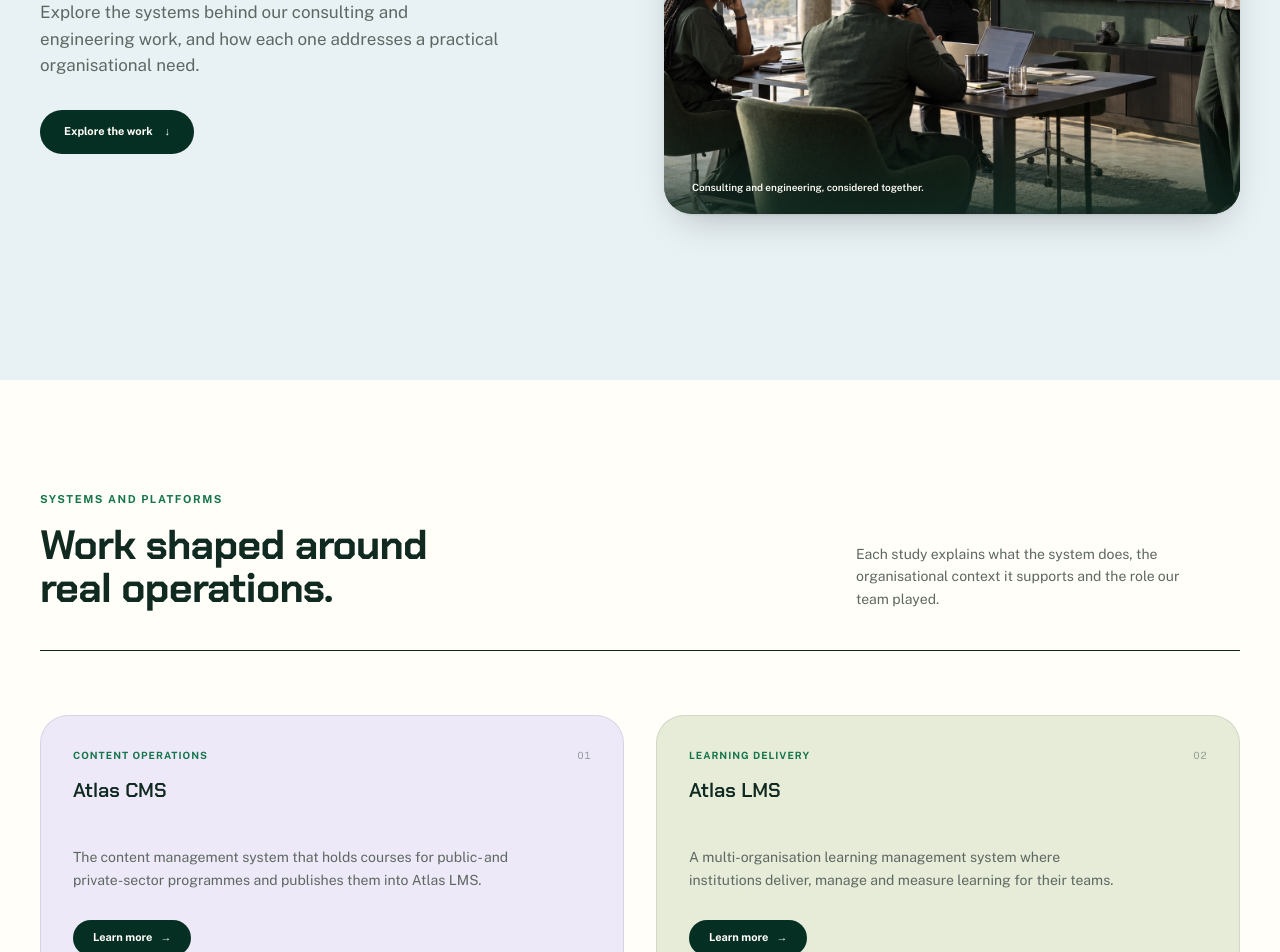
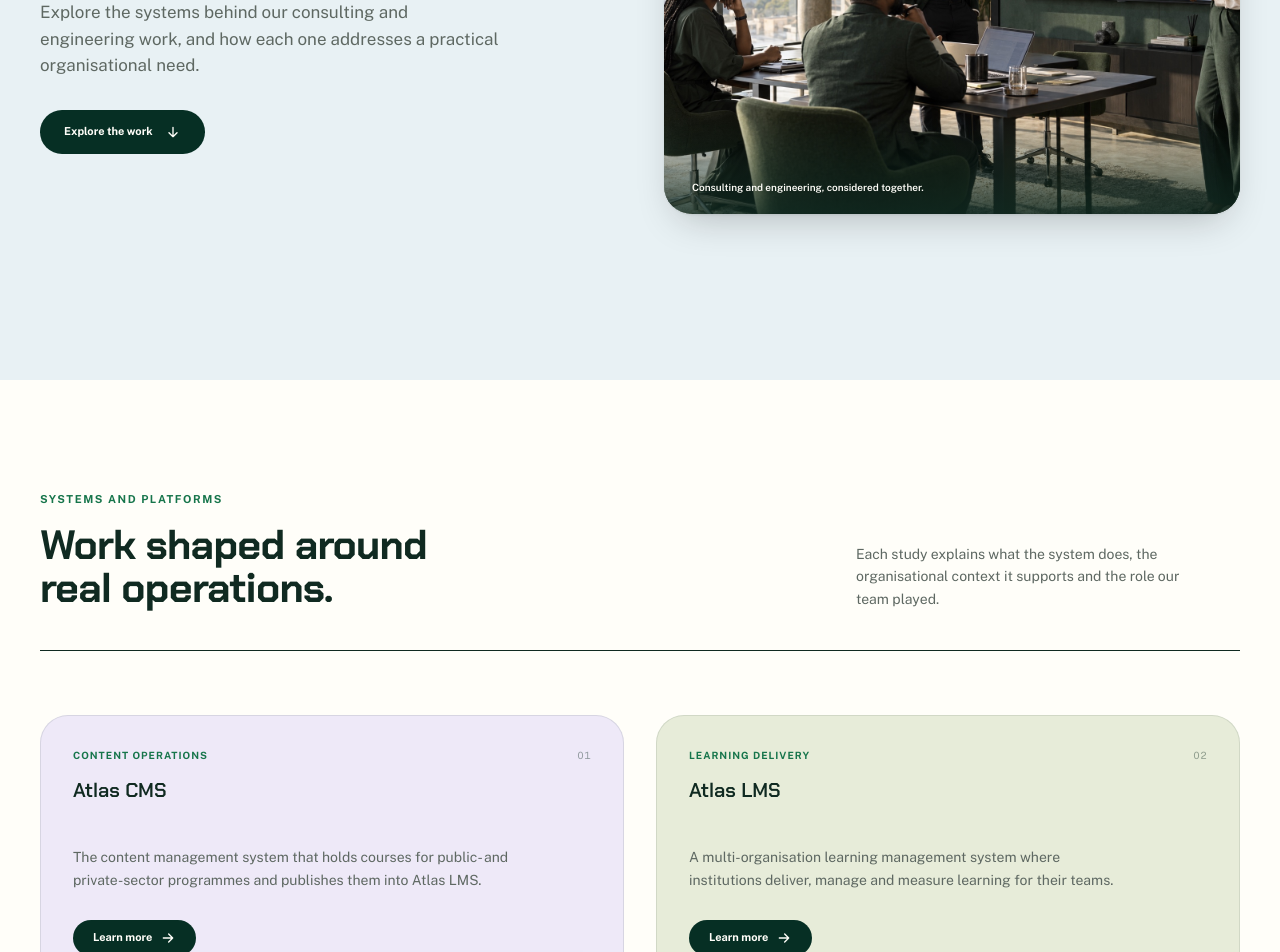
Before and after one commit to iDebugg/VonNewMan-Website, a Next.js app: page /case-studies in a window 1280 px wide. Shown: the part 420-1372 px from the top of the page. Built offline with nearby package versions, Linux system fonts and the light colour scheme; no server answers.

Commit message:
icon changes from generic to real icons on the website

```diff
--- a/app/case-studies/[slug]/page.tsx
+++ b/app/case-studies/[slug]/page.tsx
@@ -5,6 +5,7 @@ import { notFound } from "next/navigation";
 import { SystemVisual } from "@/components/case-studies/SystemVisual";
 import { SiteFooter } from "@/components/layout/SiteFooter";
 import { SiteHeader } from "@/components/layout/SiteHeader";
+import { ArrowLeftIcon, ArrowRightIcon, ArrowUpRightIcon } from "@/components/ui/Icon";
 import { systems } from "@/lib/content";
 import { reveal } from "@/lib/utils/reveal";
 
@@ -80,7 +81,7 @@ export default async function CaseStudyDetailPage({ params }: PageProps) {
                   href="/#contact"
                   className="mt-8 inline-flex items-center gap-3 rounded-full bg-lime px-6 py-3.5 text-label font-bold text-ink transition-transform hover:-translate-y-0.5"
                 >
-                  Discuss a similar system <span aria-hidden="true">↗</span>
+                  Discuss a similar system <ArrowUpRightIcon />
                 </Link>
               </div>
             </div>
@@ -230,13 +231,13 @@ export default async function CaseStudyDetailPage({ params }: PageProps) {
                   href={`/case-studies/${previousSystem.slug}`}
                   className="inline-flex items-center gap-3 rounded-full border border-ink px-6 py-3.5 text-label font-bold text-ink hover:bg-paper"
                 >
-                  ← {previousSystem.title}
+                  <ArrowLeftIcon /> {previousSystem.title}
                 </Link>
                 <Link
                   href={`/case-studies/${nextSystem.slug}`}
                   className="inline-flex items-center gap-3 rounded-full bg-forest px-6 py-3.5 text-label font-bold text-paper hover:bg-brand"
                 >
-                  {nextSystem.title} <span aria-hidden="true">→</span>
+                  {nextSystem.title} <ArrowRightIcon />
                 </Link>
               </div>
             </div>
--- a/app/case-studies/page.tsx
+++ b/app/case-studies/page.tsx
@@ -4,6 +4,7 @@ import Link from "next/link";
 import { SiteFooter } from "@/components/layout/SiteFooter";
 import { SiteHeader } from "@/components/layout/SiteHeader";
 import { SystemVisual } from "@/components/case-studies/SystemVisual";
+import { ArrowDownIcon, ArrowRightIcon } from "@/components/ui/Icon";
 import { systems } from "@/lib/content";
 import { cn } from "@/lib/utils/cn";
 import { reveal } from "@/lib/utils/reveal";
@@ -43,7 +44,7 @@ export default function CaseStudiesPage() {
                 href="#all-case-studies"
                 className="mt-8 inline-flex items-center gap-3 rounded-full bg-forest px-6 py-3.5 text-label font-bold text-paper hover:bg-brand"
               >
-                Explore the work <span aria-hidden="true">↓</span>
+                Explore the work <ArrowDownIcon />
               </a>
             </div>
             <div className="relative lg:col-span-6" {...reveal(1)}>
@@ -137,7 +138,7 @@ export default function CaseStudiesPage() {
                             : "bg-forest text-paper hover:bg-brand",
                         )}
                       >
-                        Learn more <span aria-hidden="true">→</span>
+                        Learn more <ArrowRightIcon />
                       </Link>
                     </div>
                     <div className="relative overflow-hidden rounded-[1.2rem] bg-paper shadow-[0_20px_55px_-32px_rgba(16,42,33,.55)]">
--- a/components/sections/ContactForm.tsx
+++ b/components/sections/ContactForm.tsx
@@ -7,6 +7,7 @@ import { contact, formFields } from "@/lib/content";
 import type { EnquiryErrors, EnquiryField } from "@/lib/actions/enquiry";
 import { honeypotField, mailtoSender, readEnquiry, validateEnquiry } from "@/lib/actions/enquiry";
 import { cn } from "@/lib/utils/cn";
+import { ArrowRightIcon } from "@/components/ui/Icon";
 
 // Fields: brand-green border with 8px corners; focus swaps the page outline for a soft green ring.
 const control =
@@ -137,7 +138,7 @@ export function ContactForm() {
           type="submit"
           className="inline-flex w-full items-center justify-center rounded-full bg-lime px-5 py-4 text-body font-bold text-ink transition-[background-color,transform] duration-150 hover:-translate-y-0.5 hover:bg-brand hover:text-paper"
         >
-          {contact.submitLabel} <span aria-hidden="true">→</span>
+          {contact.submitLabel} <ArrowRightIcon />
         </button>
         <p id="form-note" className="text-caption text-slate" aria-live="polite">
           {note ?? contact.mailto.note}
--- a/components/sections/Difference.tsx
+++ b/components/sections/Difference.tsx
@@ -2,6 +2,7 @@ import Image from "next/image";
 import { ButtonLink } from "@/components/ui/ButtonLink";
 import { Section } from "@/components/ui/Section";
 import { reveal } from "@/lib/utils/reveal";
+import { ArrowRightIcon } from "@/components/ui/Icon";
 
 export function Difference() {
   return (
@@ -52,15 +53,15 @@ export function Difference() {
           <ul className="mt-12 grid list-none divide-y divide-ink/15 border-y border-ink/15 text-title font-bold">
             <li className="flex items-center justify-between py-5">
               <span>Understand workflows, people and priorities</span>
-              <span aria-hidden="true">→</span>
+              <ArrowRightIcon />
             </li>
             <li className="flex items-center justify-between py-5">
               <span>Design for your systems, policies and constraints</span>
-              <span aria-hidden="true">→</span>
+              <ArrowRightIcon />
             </li>
             <li className="flex items-center justify-between py-5">
               <span>Support your teams after go-live</span>
-              <span aria-hidden="true">→</span>
+              <ArrowRightIcon />
             </li>
           </ul>
         </div>
--- a/components/sections/SystemsShowcase.tsx
+++ b/components/sections/SystemsShowcase.tsx
@@ -3,6 +3,7 @@
 import { useCallback, useEffect, useRef, useState } from "react";
 import Link from "next/link";
 import { SystemVisual } from "@/components/case-studies/SystemVisual";
+import { ArrowRightIcon, ArrowUpRightIcon } from "@/components/ui/Icon";
 import { systems, systemsShowcase } from "@/lib/content";
 import { cn } from "@/lib/utils/cn";
 import { reveal } from "@/lib/utils/reveal";
@@ -56,7 +57,7 @@ export function SystemsShowcase() {
             href="/case-studies"
             className="mt-6 inline-flex items-center gap-3 rounded-full bg-forest px-5 py-3 text-label font-bold text-paper transition-transform hover:-translate-y-0.5"
           >
-            Explore all projects <span aria-hidden="true">→</span>
+            Explore all projects <ArrowRightIcon />
           </Link>
         </div>
       </div>
@@ -99,7 +100,7 @@ export function SystemsShowcase() {
                       cardTones[system.slug].link,
                     )}
                   >
-                    View project <span aria-hidden="true">↗</span>
+                    View project <ArrowUpRightIcon />
                   </Link>
                 </div>
               </article>
--- a/components/ui/Icon.tsx
+++ b/components/ui/Icon.tsx
@@ -20,6 +20,38 @@ export function ChevronIcon({ size = 14, ...props }: IconProps) {
   return (
     <svg {...base(size, props)}>
       <path d="M6 9l6 6 6-6" />
+    </svg>
+  );
+}
+
+export function ArrowRightIcon({ size = 16, ...props }: IconProps) {
+  return (
+    <svg {...base(size, props)} strokeWidth={2}>
+      <path d="M5 12h14M13 6l6 6-6 6" />
+    </svg>
+  );
+}
+
+export function ArrowLeftIcon({ size = 16, ...props }: IconProps) {
+  return (
+    <svg {...base(size, props)} strokeWidth={2}>
+      <path d="M19 12H5m6 6-6-6 6-6" />
+    </svg>
+  );
+}
+
+export function ArrowDownIcon({ size = 16, ...props }: IconProps) {
+  return (
+    <svg {...base(size, props)} strokeWidth={2}>
+      <path d="M12 5v14m6-6-6 6-6-6" />
+    </svg>
+  );
+}
+
+export function ArrowUpRightIcon({ size = 16, ...props }: IconProps) {
+  return (
+    <svg {...base(size, props)} strokeWidth={2}>
+      <path d="M7 17 17 7M9 7h8v8" />
     </svg>
   );
 }
```
